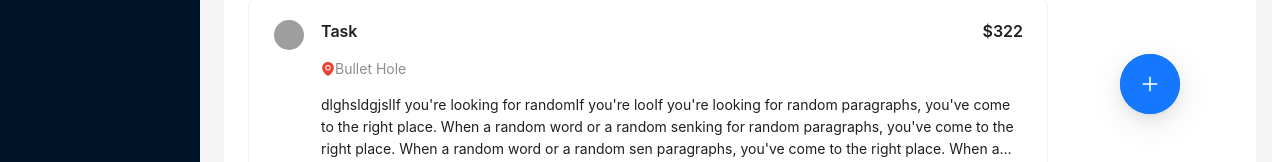
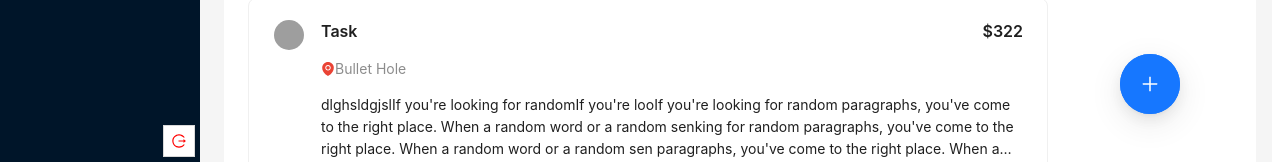
Before and after one commit to Yashaswe/ycp-connectcampus, a React (Create React App) app in the folder frontend/: page / in a window 1280 px wide. Shown: the part 638-800 px from the top of the page. Built offline with nearby package versions, Linux system fonts and the light colour scheme; sample sign-in values are in the browser's storage; grey boxes are pictures that could not be loaded.

Commit message:
add logout

```diff
--- a/frontend/src/pages/UserPage.js
+++ b/frontend/src/pages/UserPage.js
@@ -1,5 +1,10 @@
 import { useEffect } from "react";
-import { UserOutlined, MessageOutlined, PlusOutlined } from "@ant-design/icons";
+import {
+  UserOutlined,
+  MessageOutlined,
+  PlusOutlined,
+  LogoutOutlined,
+} from "@ant-design/icons";
 import NewHelp from "./NewHelp";
 import { Outlet, useNavigate, Link } from "react-router-dom";
 import Main from "./Main";
@@ -56,6 +61,23 @@ const UserPage = () => {
               </Menu.Item>
             ))}
           </Menu>
+          <Button
+            onClick={() => {
+              localStorage.clear();
+              navigate("/signup");
+            }}
+            icon={<LogoutOutlined style={{ color: "red" }} />}
+            style={{
+              right: 0,
+              // left: "50%",
+              alignItems: "center",
+              justifyContent: "center",
+              bottom: "0px",
+              position: "absolute",
+              borderRadius: "0",
+              margin: "5px",
+            }}
+          ></Button>
         </Sider>
         <Layout style={{ marginLeft: 200 }}>
           <Outlet />
```
